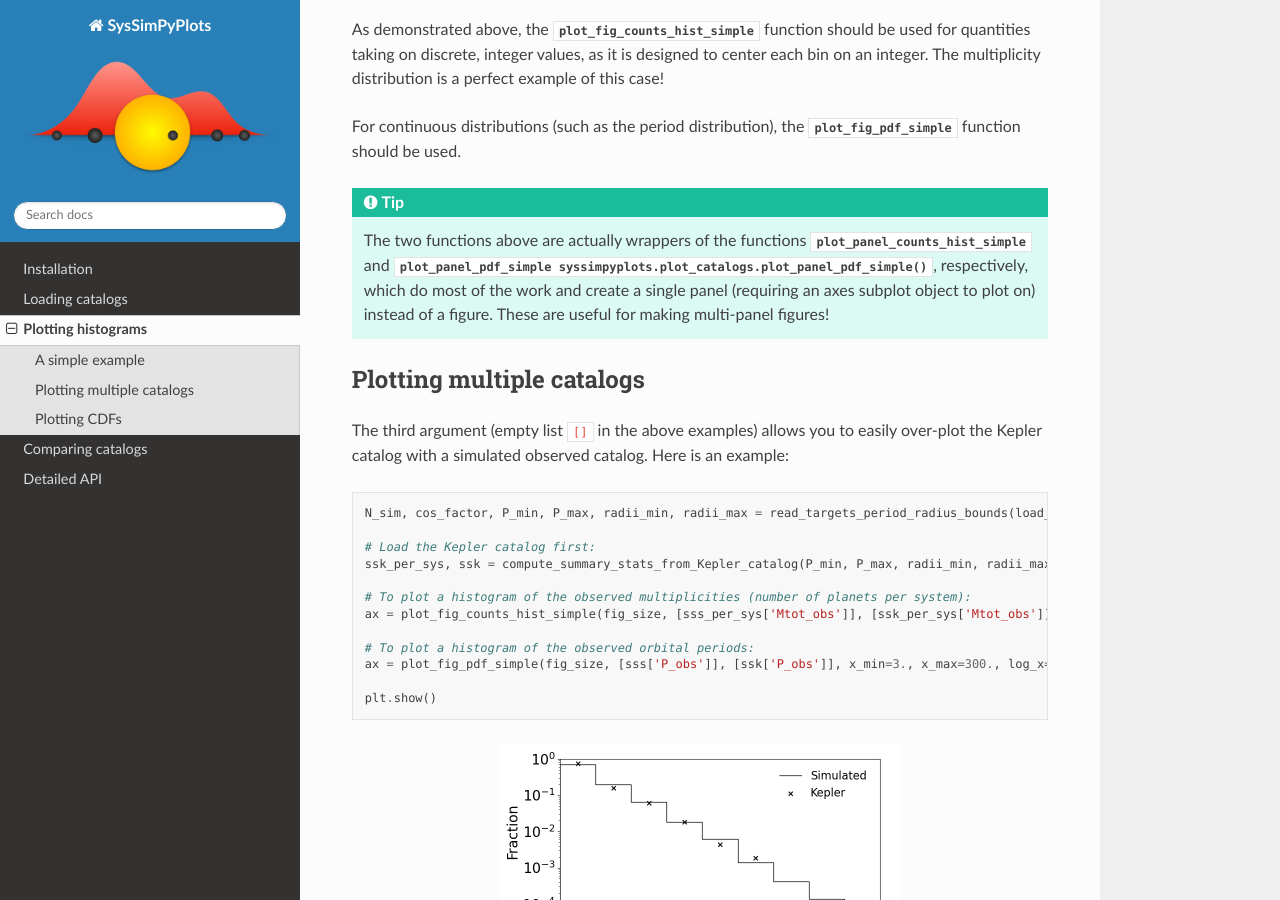
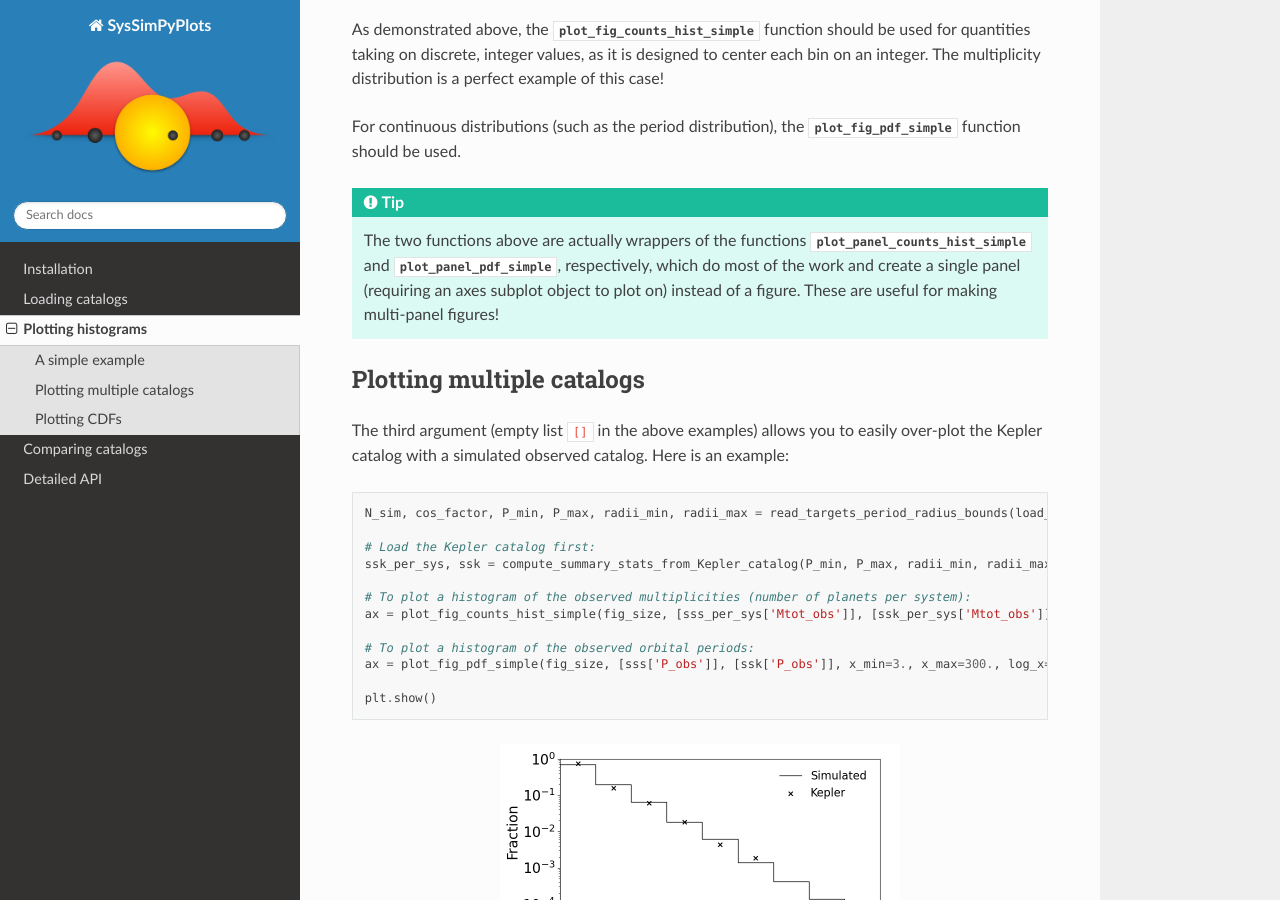
Before and after one commit to hematthi/SysSimPyPlots, a Sphinx documentation site: the page built from docs/source/histograms.rst, in a window 1280 px wide and 900 px high, scrolled down 1190 px. Built offline with Sphinx 7.4.7 and the Read the Docs theme 2.0.0, drawn with Linux system fonts in a browser that asks for light colours.

Commit message:
Fix syntax typo in function reference

```diff
--- a/docs/source/histograms.rst
+++ b/docs/source/histograms.rst
@@ -48,7 +48,7 @@ For continuous distributions (such as the period distribution), the :py:func:`pl
 
 .. tip::
 
-   The two functions above are actually wrappers of the functions :py:func:`plot_panel_counts_hist_simple <syssimpyplots.plot_catalogs.plot_panel_counts_hist_simple>` and :py:func:`plot_panel_pdf_simple syssimpyplots.plot_catalogs.plot_panel_pdf_simple`, respectively, which do most of the work and create a single panel (requiring an axes subplot object to plot on) instead of a figure. These are useful for making multi-panel figures!
+   The two functions above are actually wrappers of the functions :py:func:`plot_panel_counts_hist_simple <syssimpyplots.plot_catalogs.plot_panel_counts_hist_simple>` and :py:func:`plot_panel_pdf_simple <syssimpyplots.plot_catalogs.plot_panel_pdf_simple>`, respectively, which do most of the work and create a single panel (requiring an axes subplot object to plot on) instead of a figure. These are useful for making multi-panel figures!
 
 
 Plotting multiple catalogs
```
